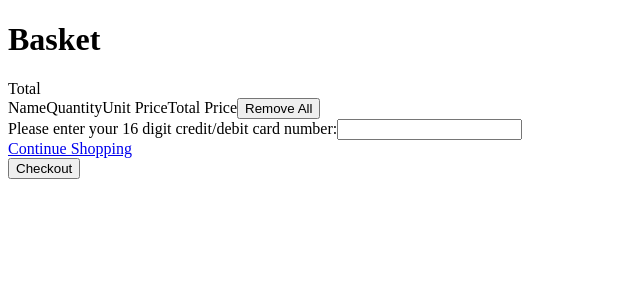
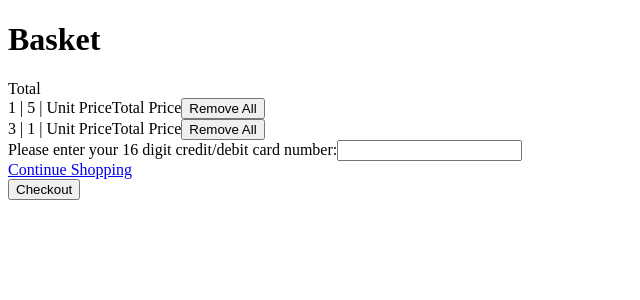
Before and after one commit to mrrustemka/shopping-simulator, a React (Create React App) app: page /basket in a window 1280 px wide. Shown: the top 300 px of the page, without its empty margins (0-640 px from the left). Built offline with nearby package versions, Linux system fonts and the light colour scheme.

Commit message:
show-basket

```diff
--- a/src/components/Basket.jsx
+++ b/src/components/Basket.jsx
@@ -4,13 +4,17 @@ import Total from "./Total";
 import Card from "./Card";
 import Checkout from "./Checkout";
 import BasketProduct from "./BasketProduct";
+import defaultBasket from "../data/basket_sample.json";
 
 function Basket() {
+  console.log(defaultBasket.basket);
   return (
     <div>
       <h1>Basket</h1>
       <Total />
-      <BasketProduct />
+      {defaultBasket.basket.map((product) => (
+        <BasketProduct name={product.sku} quantity={product.quantity} />
+      ))}
       <Card />
       <Link to="/">Continue Shopping</Link>
       <Checkout />
--- a/src/components/BasketProduct.jsx
+++ b/src/components/BasketProduct.jsx
@@ -1,10 +1,10 @@
 import React from "react";
 
-function BasketProduct() {
+function BasketProduct({ name, quantity }) {
   return (
     <div className="basket">
-      <p>Name</p>
-      <p>Quantity</p>
+      <p>{name} | </p>
+      <p>{quantity} | </p>
       <p>Unit Price</p>
       <p>Total Price</p>
       <button>Remove All</button>
```
